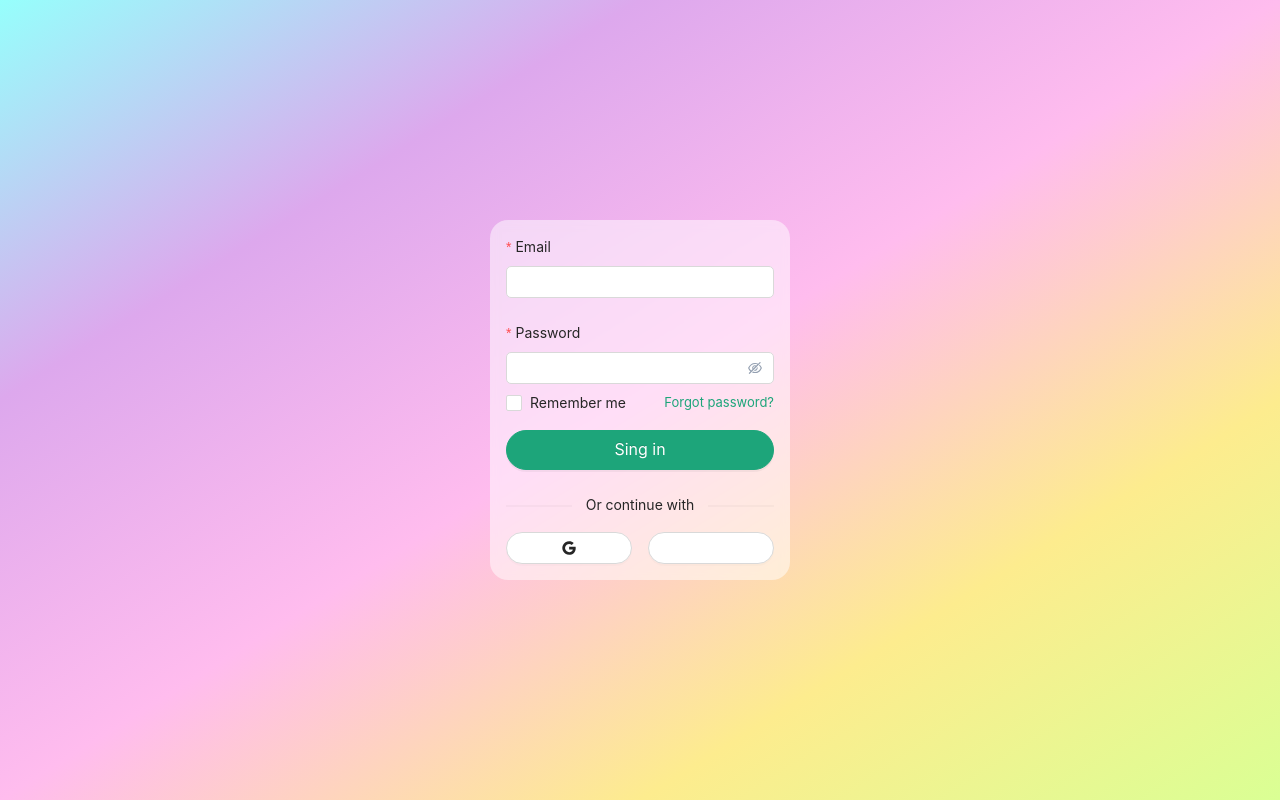
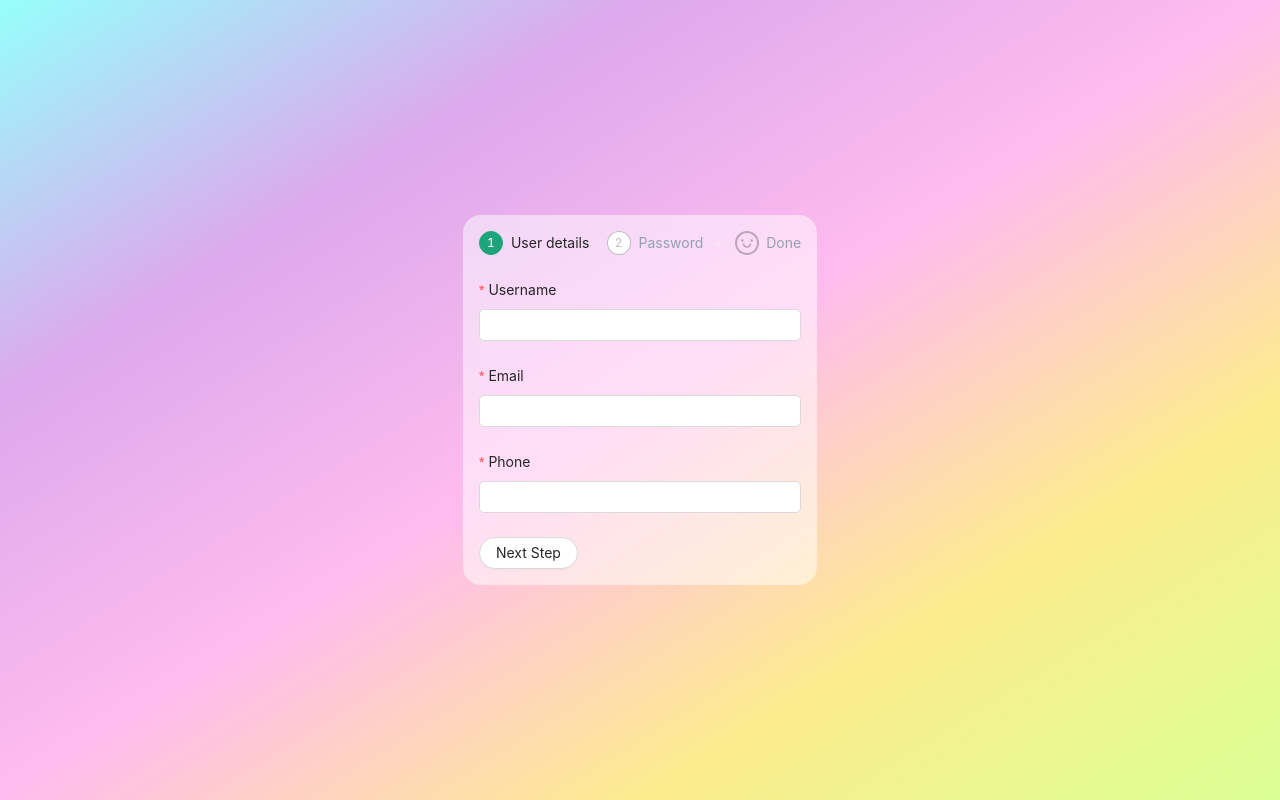
Before and after one commit to bettaibi/chatup, a React (Create React App) app: page / in a window 1280 px wide. Built offline with nearby package versions, Linux system fonts and the light colour scheme.

Commit message:
added by nidhal

```diff
--- a/src/App.tsx
+++ b/src/App.tsx
@@ -1,10 +1,12 @@
 import React from 'react';
 import Signin from './pages/Auth/Signin';
+import Signup from './pages/Auth/Signup';
 
 function App() {
   return (
     <div>
-      <Signin />
+      {/* <Signin /> */}
+      <Signup />
     </div>
   );
 }
--- /dev/null
+++ b/src/pages/Auth/Signup/index.tsx
@@ -0,0 +1,141 @@
+import React from 'react';
+import { Form, Input, Button, Checkbox, Divider, Row, Col, Steps } from 'antd';
+import { UserOutlined, SolutionOutlined, LoadingOutlined, SmileOutlined } from '@ant-design/icons';
+
+const { Step } = Steps;
+
+const initialValues = {
+    username: '',
+    email: '',
+    phone: '',
+    password: '',
+    confirmPassword: '',
+}
+
+const Signup = () => {
+    const [currentStep, setCurrentStep] = React.useState<number>(0);
+
+    const onFinish = (values: any) => {
+        console.log('Success:', values);
+    };
+
+    function nextStep() {
+        setCurrentStep(prev => prev + 1);
+    }
+
+    function previousStep() {
+        setCurrentStep(prev => prev - 1);
+    }
+
+    return (
+        <div className="d__flex flex__column align__item__center justify__content__center bg__gredient">
+            {/* <div>Logo</div> */}
+
+            <div className="glass__blur">
+                <Form
+                    name="singup"
+                    layout="vertical"
+                    initialValues={initialValues}
+                    onFinish={onFinish}
+                    autoComplete="off"
+                    style={{ width: '100%' }}
+                >
+
+                    <Steps size="small" current={currentStep} direction="horizontal">
+                        <Step title="User details" />
+                        <Step title="Password" />
+                        <Step title="Done" icon={<SmileOutlined />} />
+                    </Steps>
+                    <br />
+                    {
+                        currentStep === 0 && (
+                            <>
+                                <Form.Item
+                                    label="Username"
+                                    name="username"
+                                    rules={[{ required: true, message: 'Please input your username!' }]}
+                                >
+                                    <Input type="text" />
+                                </Form.Item>
+                                <Form.Item
+                                    label="Email"
+                                    name="email"
+                                    rules={[{ required: true, message: 'Please input your email!' }, { type: 'email', message: 'Invalid email!' }]}
+                                >
+                                    <Input type="email" />
+                                </Form.Item>
+                                <Form.Item
+                                    label="Phone"
+                                    name="phone"
+                                    rules={[{ required: true, message: 'Please input your phone!' }]}
+                                >
+                                    <Input type="email" />
+                                </Form.Item>
+
+                                <Row>
+                                    <Col>
+                                        <Button shape="round" onClick={nextStep}>Next Step</Button>
+                                    </Col>
+                                </Row>
+                            </>
+                        )
+                    }
+                    {
+                        currentStep === 1 && (
+                            <>
+                                <Form.Item
+                                    label="Password"
+                                    name="password"
+                                    rules={[{ required: true, message: 'Please input your password!' }, { min: 6, message: 'Too short!' }]}
+                                >
+                                    <Input.Password />
+                                </Form.Item>
+
+                                <Form.Item
+                                    label="Confirm Password"
+                                    name="confirmPassword"
+                                    rules={[{ required: true, message: 'Please input your password!' }, { min: 6, message: 'Too short!' }]}
+                                >
+                                    <Input.Password />
+                                </Form.Item>
+
+                                <Row justify='space-between'>
+                                    <Col>
+                                        <Button shape="round" onClick={previousStep}>Previous Step</Button>
+                                    </Col>
+                                    <Col>
+                                        <Button shape="round" onClick={nextStep}>Next Step</Button>
+                                    </Col>
+                                </Row>
+                            </>
+                        )
+                    }
+                    {
+                        currentStep === 2 && (
+                            <div>
+                                <p>
+                                    Lorem ipsum dolor sit, amet consectetur adipisicing elit. Ad corporis animi hic ipsam
+                                    accusantium, sunt neque dolorem repellendus ratione
+                                    porro quo aut? Ducimus tempore incidunt quod ipsam consequatur doloremque eligendi.
+                                </p>
+                                <Row justify='space-between'>
+                                    <Col>
+                                        <Button shape="round" onClick={previousStep}>Previous Step</Button>
+                                    </Col>
+                                    <Col>
+                                        <Button type="primary" htmlType="submit" shape="round">
+                                            Sing up
+                                        </Button>
+                                    </Col>
+                                </Row>
+                            </div>
+                        )
+                    }
+
+                </Form>
+            </div>
+        </div>
+    )
+}
+
+export default Signup;
```
